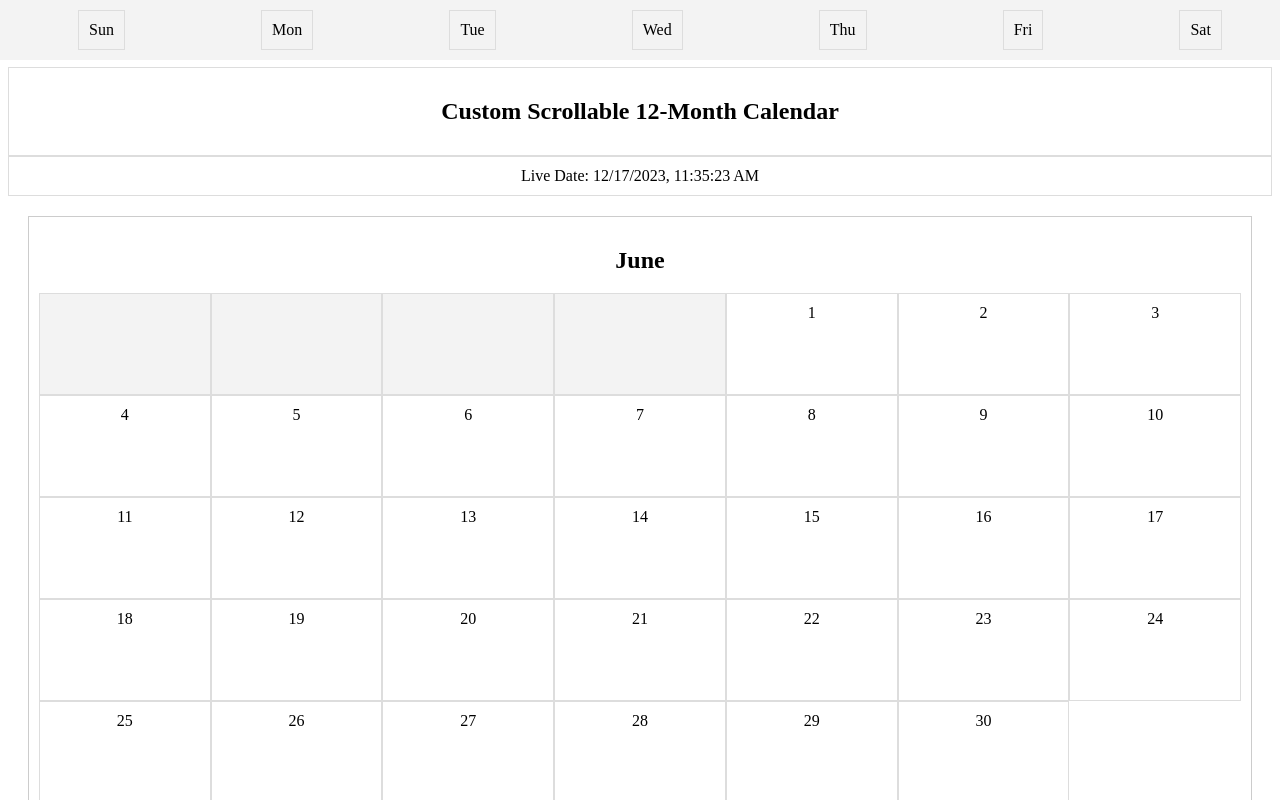
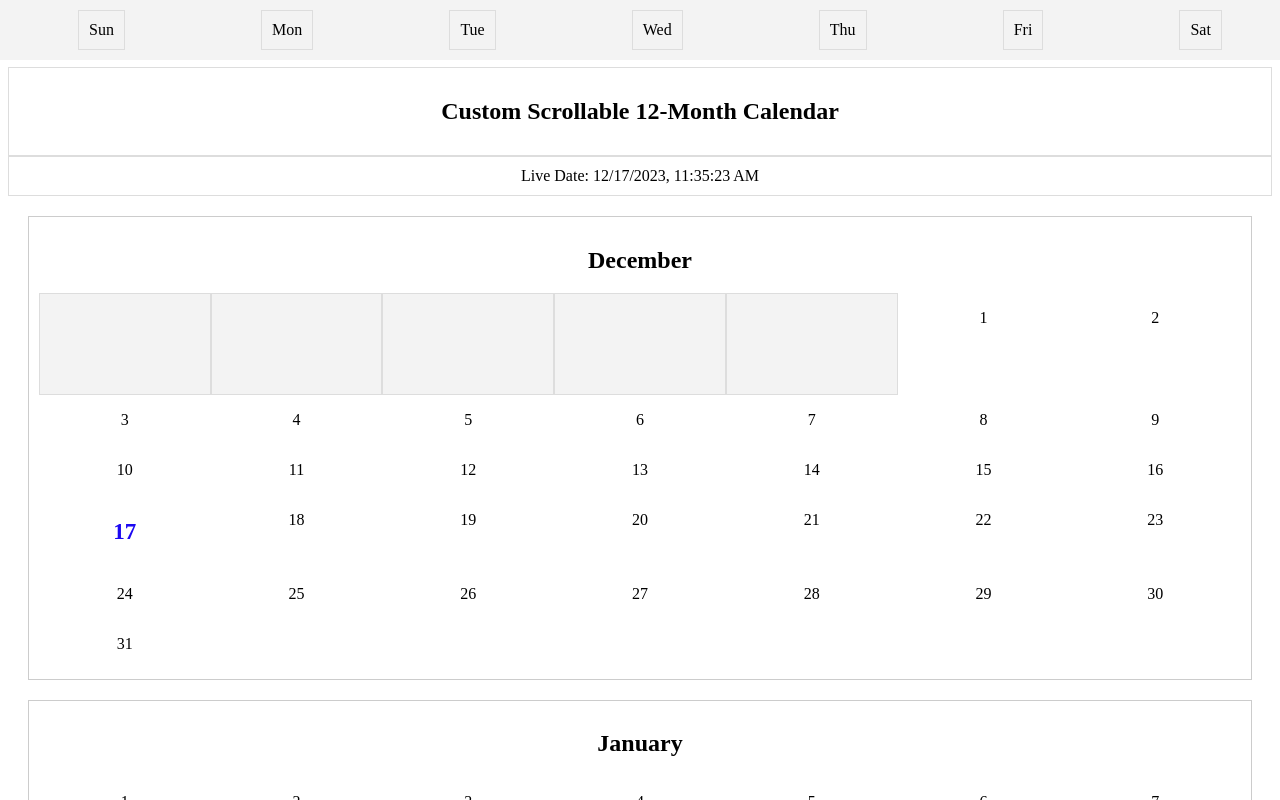
Before and after one commit to gfaizank/calendar-react, a React (Create React App) app: page / in a window 1280 px wide. Shown: the top 800 px of the page. Built offline with nearby package versions, Linux system fonts and the light colour scheme.

Commit message:
Added events, edit and delete with modal popup

```diff
--- a/src/components/DaysInMonths.jsx
+++ b/src/components/DaysInMonths.jsx
@@ -1,10 +1,14 @@
-// DaysInMonths.jsx
 import React, { useState, useEffect } from 'react';
 import { format, getDaysInMonth, getDay, addDays } from 'date-fns';
 
 const DaysInMonths = ({ month: propMonth, setSelectedDate, currentDate, events }) => {
   const [displayMonth, setDisplayMonth] = useState(new Date());
   const [displayCurrentDate, setDisplayCurrentDate] = useState(new Date());
+  const [eventList, setEventList] = useState([]);
+  const [isModalOpen, setIsModalOpen] = useState(false);
+  const [deleteEventIndex, setDeleteEventIndex] = useState(null);
+  const [editedDescription, setEditedDescription] = useState('');
+  const [editEventIndex, setEditEventIndex] = useState(null);
 
   useEffect(() => {
     const liveDate = new Date();
@@ -29,6 +33,79 @@ const DaysInMonths = ({ month: propMonth, setSelectedDate, currentDate, events }
     return { day, weekday: getDay(date) };
   });
 
+  const handleDayClick = (day) => {
+    const date = `${format(displayMonth, 'yyyy-MM')}-${day}`;
+    const eventsForDay = eventList.filter((event) => event.date === date);
+
+    if (eventsForDay.length === 0) {
+      const eventDescription = window.prompt(`Enter event for ${date}:`);
+
+      if (eventDescription !== null) {
+        const randomColor = `#${Math.floor(Math.random() * 16777215).toString(16)}`;
+
+        const newEvent = {
+          date,
+          description: eventDescription,
+          color: randomColor,
+        };
+
+        setEventList((prevEvents) => [...prevEvents, newEvent]);
+
+        // Handle the new event as needed (e.g., update state or make an API call)
+        console.log('New Event:', newEvent);
+      }
+    }
+  };
+
+  const handleEdit = (event) => {
+    console.log("Existing Event:", event);
+    // Check if the existing event is defined before attempting to edit
+    if (event !== undefined) {
+      setIsModalOpen(true);
+      setEditedDescription(event.description);
+      const index = eventList.findIndex((e) => e === event);
+      setEditEventIndex(index);
+      console.log("71", editEventIndex, index, eventList);
+    }
+  };
+
+  const handleDelete = (event) => {
+    const index = eventList.findIndex((e) => e === event);
+    setDeleteEventIndex(index);
+    setIsModalOpen(true);
+  };
+
+  const handleConfirmDelete = () => {
+    if (deleteEventIndex !== null) {
+      const updatedEventList = [...eventList];
+      updatedEventList.splice(deleteEventIndex, 1);
+      setEventList(updatedEventList);
+      setDeleteEventIndex(null);
+    }
+    closeModal();
+  };
+
+  const closeModal = () => {
+    setIsModalOpen(false);
+    setDeleteEventIndex(null);
+  };
+
+  const handleEditEvent = () => {
+    console.log("108", editedDescription);
+    setEventList((prevEvents) => {
+      const updatedEvents = [...prevEvents];
+      const index = updatedEvents.findIndex((e) => e.date === eventList[editEventIndex].date);
+      if (index !== -1) {
+        updatedEvents[index] = {
+          ...updatedEvents[index],
+          description: editedDescription,
+        };
+      }
+      return updatedEvents;
+    });
+    closeModal(); // Close the modal after editing
+  };
+
   return (
     <div className="days">
       {[...blanks, ...daysWithWeekday].map((item, index) => {
@@ -42,7 +119,6 @@ const DaysInMonths = ({ month: propMonth, setSelectedDate, currentDate, events }
 
         const { day, weekday } = item;
 
-        // Compare year, month, and day to check if it's the current date
         const isCurrentDate =
           day === displayCurrentDate.getDate() &&
           displayMonth.getMonth() === displayCurrentDate.getMonth() &&
@@ -51,16 +127,58 @@ const DaysInMonths = ({ month: propMonth, setSelectedDate, currentDate, events }
         const currentDateClass = isCurrentDate ? 'current-date' : '';
         const dayOfWeekClass = `day-of-week-${weekday}`;
 
+        const eventsForDay = eventList.filter((event) => event.date === `${format(displayMonth, 'yyyy-MM')}-${day}`);
+
         return (
           <div
             key={index}
-            className={`day ${currentDateClass} ${dayOfWeekClass}`}
-            onClick={() => setSelectedDate(`${format(displayMonth, 'yyyy-MM')}-${day}`)}
+            className={`${day} ${currentDateClass} ${dayOfWeekClass}`}
+            onClick={() => handleDayClick(day)}
+            style={{ color: "#000", background: eventsForDay.length > 0 ? eventsForDay[0].color : 'transparent' }}
           >
-            {day}
+            <p className={currentDateClass}>{day}</p>
+            {eventsForDay.length > 0 && (
+              <div style={{ color: '#f5f5f5', padding: '5px' }}>
+                <span><strong onClick={() => handleEdit(eventsForDay[0])}>{eventsForDay[0].description} 🖊️ </strong></span> |
+                <span style={{ cursor: 'pointer', color: 'red' }} onClick={() => handleDelete(eventsForDay[0])}>🗑️ Delete</span>
+              </div>
+            )}
           </div>
         );
       })}
+
+      {/* Modal */}
+      {isModalOpen && (
+        <div className="modal" style={{ display: 'block', position: 'fixed', top: 0, left: 0, width: '100%', height: '100%', backgroundColor: 'rgba(0, 0, 0, 0.5)' }}>
+          <div className="modal-content" style={{ position: 'absolute', top: '50%', left: '50%', transform: 'translate(-50%, -50%)', background: '#fff', padding: '20px', borderRadius: '8px', maxWidth: '400px' }}>
+            <span className="close" onClick={closeModal} style={{ cursor: 'pointer', position: 'absolute', top: '10px', right: '10px', fontSize: '20px' }}>
+              &times;
+            </span>
+            {deleteEventIndex !== null ? (
+              // Render delete confirmation
+              <>
+                <h2>Delete Event</h2>
+                <p>Are you sure you want to delete this event?</p>
+                <button onClick={handleConfirmDelete} style={{ background: '#f44336', color: '#fff', padding: '10px', border: 'none', borderRadius: '4px', cursor: 'pointer' }}>Confirm Delete</button>
+              </>
+            ) : (
+              // Render edit content
+              <>
+                <h2>{`Edit Event for ${format(displayMonth, 'yyyy-MM')}-${eventList.length > 0 ? eventList[editEventIndex].date.split('-')[2] : ''}`}</h2>
+                <label>Edit Event:</label>
+                <input
+                  type="text"
+                  defaultValue={eventList.length > 0 ? eventList[editEventIndex].description : ''}
+                  onChange={(e) => setEditedDescription(e.target.value)}
+                  style={{ width: '100%', padding: '8px', marginBottom: '10px' }}
+                />
+                <button onClick={closeModal} style={{ background: '#008CBA', color: '#fff', padding: '10px', border: 'none', borderRadius: '4px', cursor: 'pointer', marginRight: '5px' }}>Cancel</button>
+                <button onClick={handleEditEvent} style={{ background: '#008CBA', color: '#fff', padding: '10px', border: 'none', borderRadius: '4px', cursor: 'pointer' }}>Edit</button>
+              </>
+            )}
+          </div>
+        </div>
+      )}
     </div>
   );
 };
--- a/src/components/Month.jsx
+++ b/src/components/Month.jsx
@@ -1,10 +1,9 @@
-// Month.jsx
 import React from 'react';
 import { format } from 'date-fns';
 import DaysInMonths from './DaysInMonths';
 
 const Month = ({ monthIndex, setSelectedDate, currentDate, events }) => {
-  const currentMonth = new Date(0, monthIndex);
+  const currentMonth = new Date(0, monthIndex + 6);
   const monthName = format(currentMonth, 'MMMM');
 
   return (
--- a/src/index.css
+++ b/src/index.css
@@ -59,8 +59,9 @@
 }
 
 .current-date {
-  background-color: blue;
-  color: white;
+  font-size: larger;
+  font-weight: 900;
+  color: rgb(27, 8, 242);
 }
 
 @media screen and (max-width: 600px) {
```
